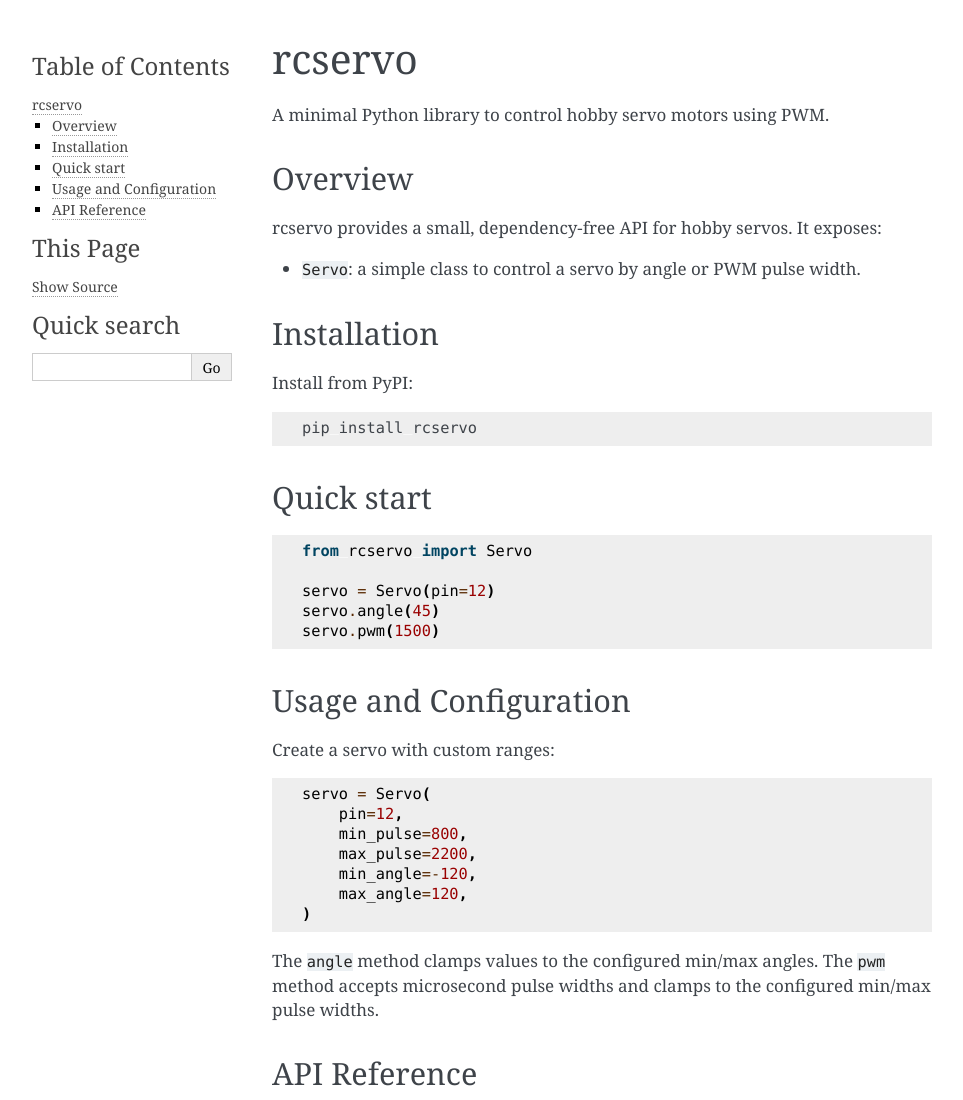
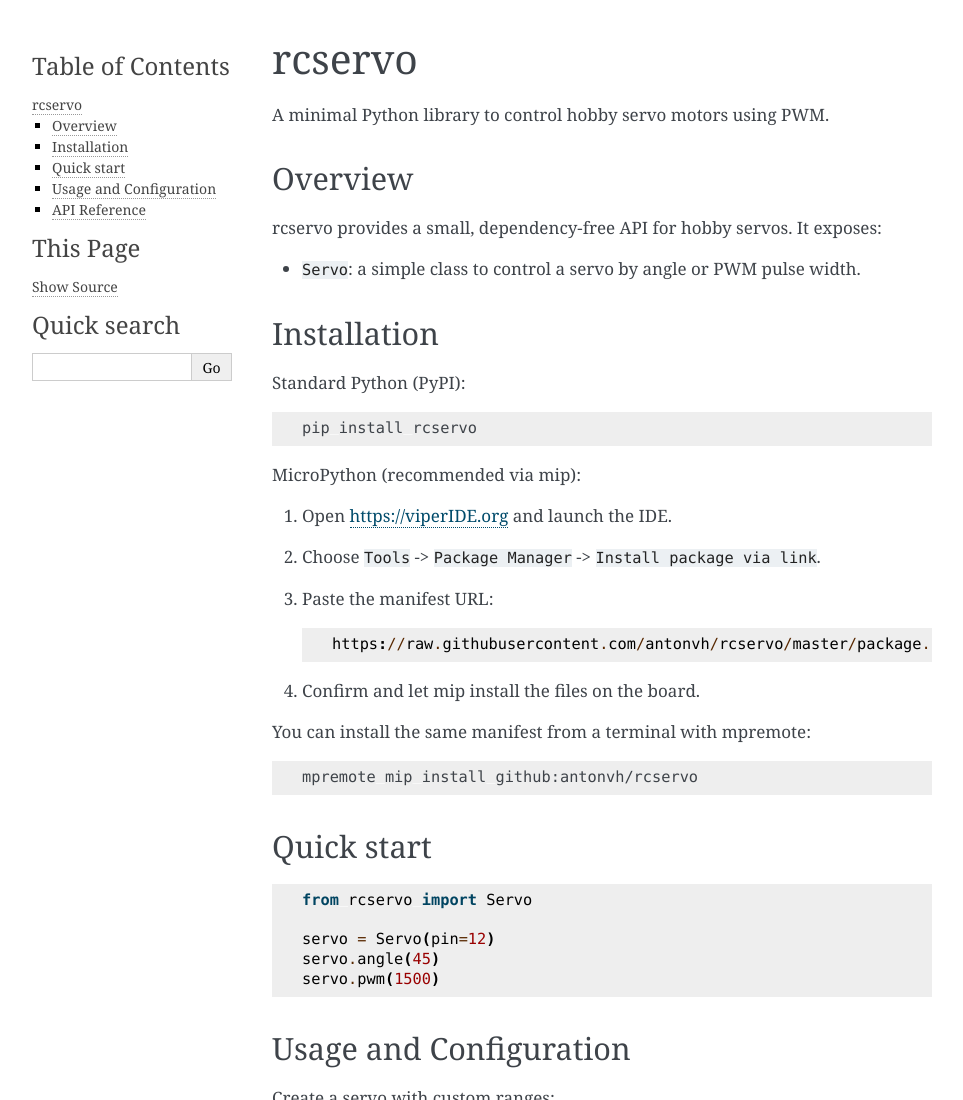
Before and after one commit to antonvh/rcservo, a Sphinx documentation site: the page built from docs/index.rst, in a window 1280 px wide, cut to the strip 0-1100 px from the top of the page. Shown: the whole strip, without its empty margins (148-1111 px from the left). Built offline with Sphinx 7.4.7, drawn with Linux system fonts in a browser that asks for light colours.

Commit message:
add package.json

```diff
--- a/docs/index.rst
+++ b/docs/index.rst
@@ -13,11 +13,27 @@
 Installation
 ------------
 
-Install from PyPI:
+Standard Python (PyPI):
 
 .. code-block:: bash
 
    pip install rcservo
+
+MicroPython (recommended via mip):
+
+#. Open https://viperIDE.org and launch the IDE.
+#. Choose ``Tools`` -> ``Package Manager`` -> ``Install package via link``.
+#. Paste the manifest URL::
+
+      https://raw.githubusercontent.com/antonvh/rcservo/master/package.json
+
+#. Confirm and let mip install the files on the board.
+
+You can install the same manifest from a terminal with mpremote:
+
+.. code-block:: bash
+
+   mpremote mip install github:antonvh/rcservo
 
 Quick start
 -----------
```
Also changed, not shown: DEVELOPMENT.md (+14 -8 lines), README.md (+22 -3 lines), package.json (added, +7 -0 lines), img/rcservo.png.
